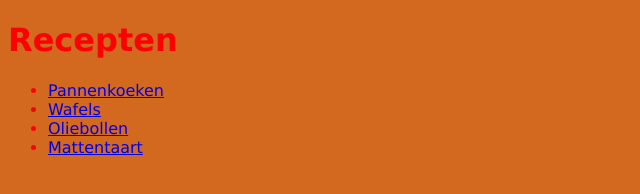
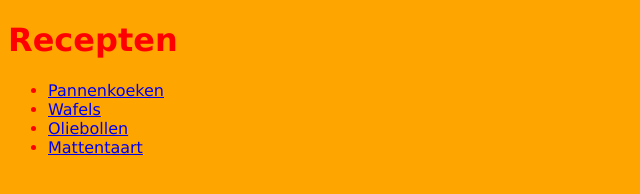
Before and after one commit to haydarbel/receipts, a plain HTML site: page index.html in a window 1280 px wide. Shown: the whole page, without its empty margins (0-640 px from the left). Drawn offline with Linux system fonts and the light colour scheme; files that its build step writes are made by us from their sources.

Commit message:
achtergrondkleur orange

```diff
--- a/metcss/default.css
+++ b/metcss/default.css
@@ -1,5 +1,5 @@
 body {
 	font-family: verdana;
-	background-color: Chocolate;
+	background-color: orange;
 	color: red;
 }
```
